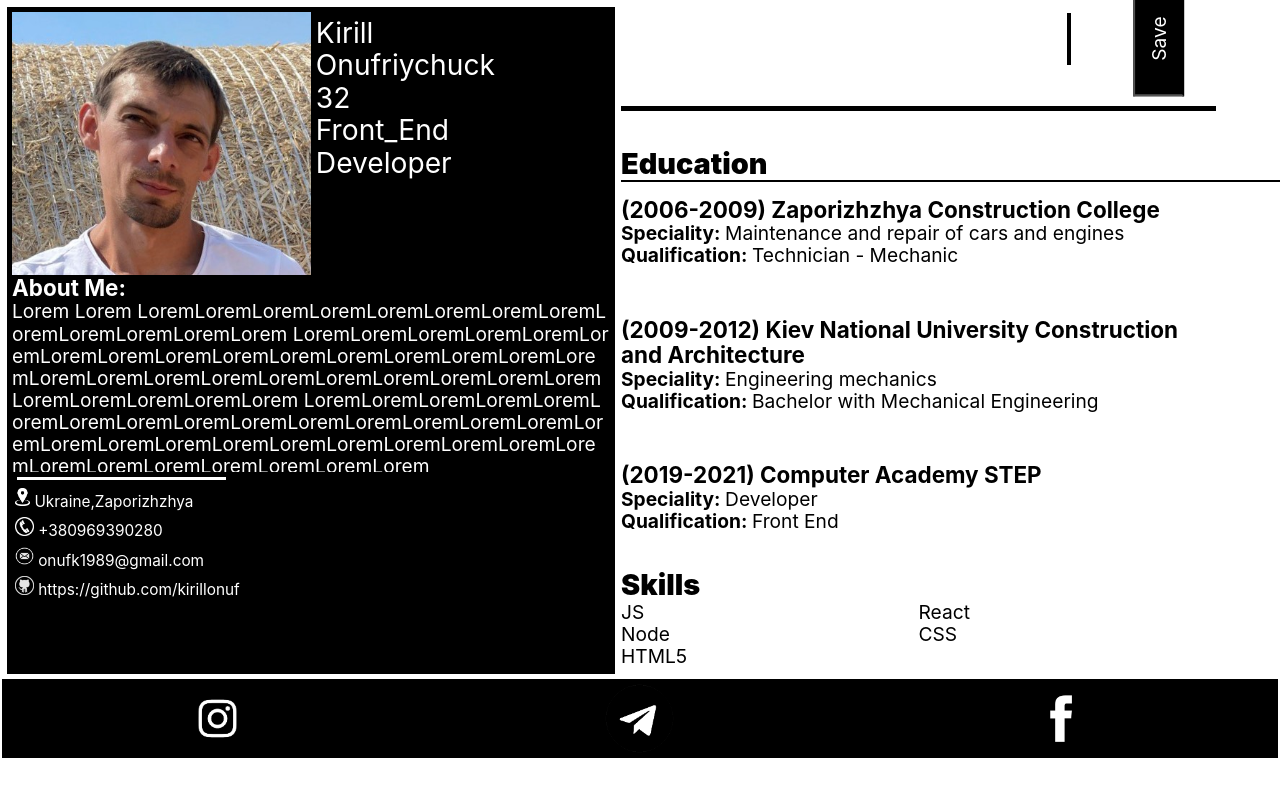
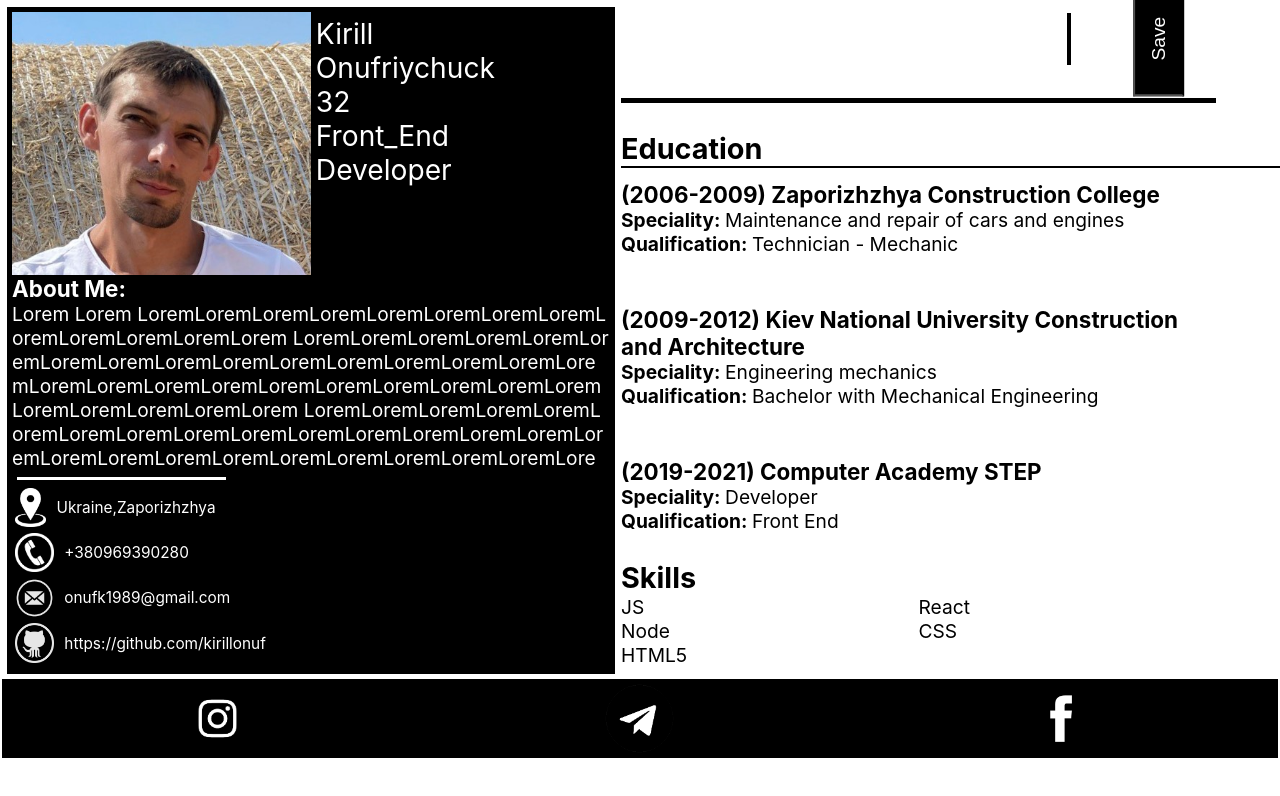
Before and after one commit to kirillonuf/cv_onufriychuk, a React (Create React App) app: page / in a window 1280 px wide. Shown: the top 796 px of the page. Built offline with nearby package versions, Linux system fonts and the light colour scheme.

Commit message:
edited style icon

```diff
--- a/src/App.scss
+++ b/src/App.scss
@@ -1,240 +1,190 @@
+// html {
+//     line-height: 1.15; /* 1 */
+//     -webkit-text-size-adjust: 100%; /* 2 */
+// }
 
-html {
-  line-height: 1.15; /* 1 */
-  -webkit-text-size-adjust: 100%; /* 2 */
-}
+// body {
+//     margin: 0;
+// }
 
-body {
-  margin: 0;
-}
+// main {
+//     display: block;
+// }
 
+// h1 {
+//     font-size: 2em;
+//     margin: 0.67em 0;
+// }
 
-main {
-  display: block;
-}
+// hr {
+//     box-sizing: content-box; /* 1 */
+//     height: 0; /* 1 */
+//     overflow: visible; /* 2 */
+// }
 
-h1 {
-  font-size: 2em;
-  margin: 0.67em 0;
-}
+// pre {
+//     font-family: monospace, monospace; /* 1 */
+//     font-size: 1em; /* 2 */
+// }
 
-hr {
-  box-sizing: content-box; /* 1 */
-  height: 0; /* 1 */
-  overflow: visible; /* 2 */
-}
+// a {
+//     background-color: transparent;
+// }
 
+// abbr[title] {
+//     border-bottom: none; /* 1 */
+//     text-decoration: underline; /* 2 */
+//     text-decoration: underline dotted; /* 2 */
+// }
 
-pre {
-  font-family: monospace, monospace; /* 1 */
-  font-size: 1em; /* 2 */
-}
+// b,
+// strong {
+//     font-weight: bolder;
+// }
 
+// code,
+// kbd,
+// samp {
+//     font-family: monospace, monospace; /* 1 */
+//     font-size: 1em; /* 2 */
+// }
 
-a {
-  background-color: transparent;
-}
+// small {
+//     font-size: 80%;
+// }
 
+// sub,
+// sup {
+//     font-size: 75%;
+//     line-height: 0;
+//     position: relative;
+//     vertical-align: baseline;
+// }
 
+// sub {
+//     bottom: -0.25em;
+// }
 
-abbr[title] {
-  border-bottom: none; /* 1 */
-  text-decoration: underline; /* 2 */
-  text-decoration: underline dotted; /* 2 */
-}
+// sup {
+//     top: -0.5em;
+// }
 
+// img {
+//     border-style: none;
+// }
 
-b,
-strong {
-  font-weight: bolder;
-}
+// button,
+// input,
+// optgroup,
+// select,
+// textarea {
+//     font-family: inherit; /* 1 */
+//     font-size: 100%; /* 1 */
+//     line-height: 1.15; /* 1 */
+//     margin: 0; /* 2 */
+// }
 
+// button,
+// input {
+//     /* 1 */
+//     overflow: visible;
+// }
 
+// button,
+// select {
+//     /* 1 */
+//     text-transform: none;
+// }
 
-code,
-kbd,
-samp {
-  font-family: monospace, monospace; /* 1 */
-  font-size: 1em; /* 2 */
-}
+// button,
+// [type="button"],
+// [type="reset"],
+// [type="submit"] {
+//     -webkit-appearance: button;
+// }
 
+// button::-moz-focus-inner,
+// [type="button"]::-moz-focus-inner,
+// [type="reset"]::-moz-focus-inner,
+// [type="submit"]::-moz-focus-inner {
+//     border-style: none;
+//     padding: 0;
+// }
 
+// button:-moz-focusring,
+// [type="button"]:-moz-focusring,
+// [type="reset"]:-moz-focusring,
+// [type="submit"]:-moz-focusring {
+//     outline: 1px dotted ButtonText;
+// }
 
-small {
-  font-size: 80%;
-}
+// fieldset {
+//     padding: 0.35em 0.75em 0.625em;
+// }
 
+// legend {
+//     box-sizing: border-box; /* 1 */
+//     color: inherit; /* 2 */
+//     display: table; /* 1 */
+//     max-width: 100%; /* 1 */
+//     padding: 0; /* 3 */
+//     white-space: normal; /* 1 */
+// }
 
-sub,
-sup {
-  font-size: 75%;
-  line-height: 0;
-  position: relative;
-  vertical-align: baseline;
-}
+// progress {
+//     vertical-align: baseline;
+// }
 
-sub {
-  bottom: -0.25em;
-}
+// textarea {
+//     overflow: auto;
+// }
 
-sup {
-  top: -0.5em;
-}
+// [type="checkbox"],
+// [type="radio"] {
+//     box-sizing: border-box;
+//     padding: 0;
+// }
 
-img {
-  border-style: none;
-}
+// [type="number"]::-webkit-inner-spin-button,
+// [type="number"]::-webkit-outer-spin-button {
+//     height: auto;
+// }
 
+// [type="search"] {
+//     -webkit-appearance: textfield; /* 1 */
+//     outline-offset: -2px; /* 2 */
+// }
 
-button,
-input,
-optgroup,
-select,
-textarea {
-  font-family: inherit; /* 1 */
-  font-size: 100%; /* 1 */
-  line-height: 1.15; /* 1 */
-  margin: 0; /* 2 */
-}
+// [type="search"]::-webkit-search-decoration {
+//     -webkit-appearance: none;
+// }
 
-button,
-input { /* 1 */
-  overflow: visible;
-}
+// ::-webkit-file-upload-button {
+//     -webkit-appearance: button; /* 1 */
+//     font: inherit; /* 2 */
+// }
 
+// details {
+//     display: block;
+// }
 
+// summary {
+//     display: list-item;
+// }
 
-button,
-select { /* 1 */
-  text-transform: none;
-}
+// template {
+//     display: none;
+// }
 
-
-button,
-[type="button"],
-[type="reset"],
-[type="submit"] {
-  -webkit-appearance: button;
-}
-
-
-
-button::-moz-focus-inner,
-[type="button"]::-moz-focus-inner,
-[type="reset"]::-moz-focus-inner,
-[type="submit"]::-moz-focus-inner {
-  border-style: none;
-  padding: 0;
-}
-
-
-button:-moz-focusring,
-[type="button"]:-moz-focusring,
-[type="reset"]:-moz-focusring,
-[type="submit"]:-moz-focusring {
-  outline: 1px dotted ButtonText;
-}
-
-
-fieldset {
-  padding: 0.35em 0.75em 0.625em;
-}
-
-
-legend {
-  box-sizing: border-box; /* 1 */
-  color: inherit; /* 2 */
-  display: table; /* 1 */
-  max-width: 100%; /* 1 */
-  padding: 0; /* 3 */
-  white-space: normal; /* 1 */
-}
-
-
-progress {
-  vertical-align: baseline;
-}
-
-textarea {
-  overflow: auto;
-}
-
-
-
-[type="checkbox"],
-[type="radio"] {
-  box-sizing: border-box;
-  padding: 0;
-}
-
-
-[type="number"]::-webkit-inner-spin-button,
-[type="number"]::-webkit-outer-spin-button {
-  height: auto;
-}
-
-[type="search"] {
-  -webkit-appearance: textfield; /* 1 */
-  outline-offset: -2px; /* 2 */
-}
-
-
-
-[type="search"]::-webkit-search-decoration {
-  -webkit-appearance: none;
-}
-
-
-
-::-webkit-file-upload-button {
-  -webkit-appearance: button; /* 1 */
-  font: inherit; /* 2 */
-}
-
-
-
-details {
-  display: block;
-}
-
-
-
-summary {
-  display: list-item;
-}
-
-
-
-template {
-  display: none;
-}
-
-
-[hidden] {
-  display: none;
-}
-
-
-
-
-
-
-
-
-
-
-
-
-
+// [hidden] {
+//     display: none;
+// }
 
 * {
     margin: 0;
     padding: 0;
     box-sizing: border-box;
 }
-
-
-
 
 @media screen and (orientation: landscape) {
     .general {
@@ -278,7 +228,6 @@ template {
                 }
 
                 .about {
-
                     width: 100%;
                     height: 30%;
                     text-align: left;
@@ -299,18 +248,26 @@ template {
                 .contactInfo {
                     width: 100%;
                     height: 30%;
-                    flex-wrap: wrap;
-                    div {
+                    //  flex-wrap: wrap;
+                    .description {
+                        display: flex;
+
                         padding: 0.5%;
 
                         font-size: 1.2vw;
-
-                        height: 15%;
-                        object-fit: contain;
+                        height: 23%;
+                        width: 100%;
+                        align-items: center;
+                        .picture {
+                            height: 100%;
+                            width: auto;
+                            margin-right: 10px;
                             img {
-                            height: 80%;
+                                object-fit: cover;
+                                height: 100%;
                                 width: auto;
-
+                                padding: auto;
+                            }
                         }
                     }
                 }
@@ -333,7 +290,6 @@ template {
                         margin-right: 5%;
                     }
                     .btn {
-
                         width: 100%;
                         height: 4vw;
                         background: black;
@@ -363,18 +319,16 @@ template {
                         background: white;
                         width: 90%;
 
-
                         margin-bottom: 10px;
                         border-bottom: black solid 2px;
                     }
 
-                    div{
+                    div {
                         margin-top: 50px;
                     }
                 }
 
                 .skills {
-
                     ul {
                         display: flex;
                         flex-wrap: wrap;
@@ -409,9 +363,7 @@ template {
     }
 }
 
-
-
-@media screen and (orientation:portrait) {
+@media screen and (orientation: portrait) {
     .general {
         height: 100vh;
         width: 100vw;
@@ -472,14 +424,27 @@ template {
                 .contactInfo {
                     width: 100%;
                     height: 30%;
-                    flex-wrap: wrap;
-                    div {
+                    // flex-wrap: wrap;
+                    .description {
+                        display: flex;
+
                         padding: 0.5%;
-                        font-size:1.4vh;
-                        height: 15%;
+
+                        font-size: 1.2vh;
+                        height: 23%;
+                        width: 100%;
+                        align-items: center;
+
+                        .picture {
+                            height: 100%;
+                            width: 20%;
+                            margin-right: 10px;
                             img {
-                            height: 80%;
-                            width: fit-content;
+                                object-fit: cover;
+                                height: 100%;
+                                width: auto;
+                                padding: auto;
+                            }
                         }
                     }
                 }
@@ -503,7 +468,6 @@ template {
                     }
 
                     .btn {
-
                         width: 100%;
                         height: 4vw;
                         background: black;
@@ -513,13 +477,9 @@ template {
                         -ms-transform: rotate(-90deg);
                         -o-transform: rotate(-90deg);
                         -webkit-transform: rotate(-90deg);
-
-
                     }
-                    @media screen and (max-height:670px){
-
-
-                      .btn{
+                    @media screen and (max-height: 670px) {
+                        .btn {
                             width: 100%;
                             height: 5vw;
                             background: black;
@@ -530,8 +490,6 @@ template {
                             -o-transform: rotate(0deg);
                             -webkit-transform: rotate(0deg);
                         }
-
-
                     }
                 }
 
@@ -553,13 +511,12 @@ template {
                         margin-bottom: 10px;
                         border-bottom: black solid 2px;
                     }
-                    div{
+                    div {
                         margin-top: 50px;
                     }
                 }
 
                 .skills {
-
                     ul {
                         display: flex;
                         flex-wrap: wrap;
--- a/src/components/ContactInfo.js
+++ b/src/components/ContactInfo.js
@@ -2,7 +2,7 @@ import data from "../data/data.json"
 import phone from "../logo/telephone.png"
 import location from "../logo/local.png"
 import email from "../logo/mail.png";
-import git from"../logo/github-icon-logo-png-transparent.png"
+import git from "../logo/github-icon-logo-png-transparent.png"
 
 const contactData = data;
 ////console.log(contactData)
@@ -17,17 +17,25 @@ const ContactInfo = () => {
 
         <div className="contactInfo">
 
-            <div>
-                <img  src={location}></img> {contactData.location}
+            <div className="description">
+                <div className="picture">  <img src={location}></img></div>
+                <div>      {contactData.location}</div>
+
             </div>
-            <div>
-                <img src={phone}></img>   {contactData.phoneNumber}
+            <div className="description">
+                <div className="picture"> <img src={phone}></img></div>
+                <div className="data">{contactData.phoneNumber}</div>
+
             </div>
-            <div>
-                <img  src={email}></img>    {contactData.email}
+            <div className="description">
+                <div className="picture"> <img src={email}></img></div>
+                <div> {contactData.email}</div>
+
             </div>
-            <div>
-                <img  src={git}></img>    {contactData.gitHub}
+            <div className="description">
+                <div className="picture"> <img src={git}></img></div>
+                <div>{contactData.gitHub}</div>
+
             </div>
 
         </div>
```
Lines whose indentation alone changed are shown as unchanged.
